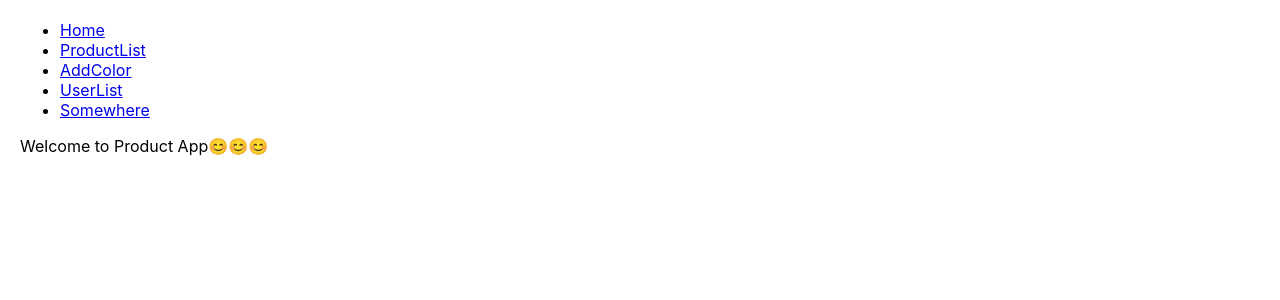
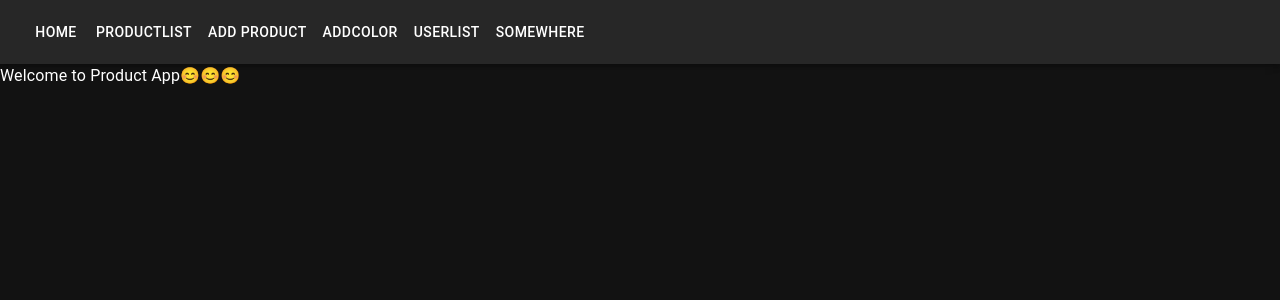
Before and after one commit to SangeethaShanmugm/b52-react, a React (Create React App) app: page / in a window 1280 px wide. Shown: the top 300 px of the page. Built offline with nearby package versions, Linux system fonts and the light colour scheme.

Commit message:
added theme

```diff
--- a/src/App.js
+++ b/src/App.js
@@ -1,6 +1,6 @@
 import './App.css';
 import { AddColor } from './AddColor';
-import { Routes, Route, Link, Navigate } from "react-router-dom"
+import { Routes, Route, Link, Navigate, useNavigate } from "react-router-dom"
 import { Msg } from "./Msg"
 import { UserList } from './components/UserList';
 import { Home } from './components/Home';
@@ -8,6 +8,14 @@ import { ProductList } from './components/ProductList';
 import { ProductDetails } from './components/ProductDetails';
 import { useState } from 'react';
 import Example from "./Example"
+import { AddProduct } from "./components/Addproduct"
+import AppBar from '@mui/material/AppBar';
+import Toolbar from '@mui/material/Toolbar';
+import { Button } from '@mui/material';
+import { ThemeProvider, createTheme } from '@mui/material/styles';
+import CssBaseline from '@mui/material/CssBaseline';
+
+
 
 export const INITIAL_PRODUCT_LIST = [
   {
@@ -117,16 +125,34 @@ function App() {
   //Lifting the state up => lifted from child to parent
   const [productList, setProductList] = useState(INITIAL_PRODUCT_LIST)
 
+
+  //1. Creating - createContext ✅
+  //2. Publisher - provider  - context.Provider  ✅
+  //3. Subscriber  -useContext - useContext(context)
+
+  const darkTheme = createTheme({
+    palette: {
+      mode: 'dark',
+    },
+  });
+
+  const navigate = useNavigate()
+
   return (
+    <ThemeProvider theme={darkTheme}>
+      <CssBaseline />
       <div className="App">
-      <nav>
+        {/* <nav>
         <ul>
           <li>
-            {/* Link changes page without refresh */}
+            Link changes page without refresh
             <Link to="/">Home</Link>
           </li>
           <li>
             <Link to="/products">ProductList</Link>
+          </li>
+          <li>
+            <Link to="/products/add">Add Product</Link>
           </li>
           <li>
             <Link to="/color-game">AddColor</Link>
@@ -138,11 +164,24 @@ function App() {
             <Link to="/somewhere">Somewhere</Link>
           </li>
         </ul>
-      </nav>
+      </nav> */}
+
+        <AppBar position="static">
+          <Toolbar>
+            <Button color="inherit" onClick={() => navigate("/")}>Home</Button>
+            <Button color="inherit" onClick={() => navigate("/products")}>ProductList</Button>
+            <Button color="inherit" onClick={() => navigate("/products/add")}>Add Product</Button>
+            <Button color="inherit" onClick={() => navigate("/color-game")}>AddColor</Button>
+            <Button color="inherit" onClick={() => navigate("/profile")}>UserList</Button>
+            <Button color="inherit" onClick={() => navigate("/somewhere")}>Somewhere</Button>
+          </Toolbar>
+        </AppBar>
         <Routes>
           <Route path="/" element={<Home />} />
-        <Route path="/products" element={<ProductList productList={productList} setProductList={setProductList} />} />
+          <Route path="/products" element={<ProductList productList={productList} />} />
           <Route path="/products/:productid" element={<ProductDetails productList={productList} />} />
+          <Route path="/products/add" element={<AddProduct productList={productList} setProductList={setProductList} />} />
+
 
           <Route path="/color-game" element={<AddColor />} />
           <Route path="/profile" element={<UserList />} />
@@ -154,6 +193,7 @@ function App() {
           <Route path="*" element={<Navigate replace to="/404" />} />
         </Routes>
       </div>
+    </ThemeProvider>
   );
 
 }
--- /dev/null
+++ b/src/components/Addproduct.js
@@ -0,0 +1,60 @@
+import { useState } from "react"
+import { Button, TextField } from '@mui/material';
+import { useNavigate } from "react-router-dom"
+
+export function AddProduct({ productList, setProductList }) {
+
+    const [name, setName] = useState("")
+    const [poster, setPoster] = useState("")
+    const [rating, setRating] = useState("")
+    const [price, setPrice] = useState("")
+    const [summary, setSummary] = useState("")
+
+    const navigate = useNavigate()
+
+    return (
+        <div className="add-product-form">
+
+            <TextField label="Name" variant="standard" value={name}
+                onChange={(event) => setName(event.target.value)} />
+
+            <TextField label="Poster" variant="standard" value={poster}
+                onChange={(event) => setPoster(event.target.value)} />
+
+            <TextField label="Rating" variant="standard" value={rating}
+                onChange={(event) => setRating(event.target.value)} />
+
+            <TextField label="Price" variant="standard" value={price}
+                onChange={(event) => setPrice(event.target.value)} />
+
+            <TextField label="Summary" variant="standard" value={summary}
+                onChange={(event) => setSummary(event.target.value)} />
+
+
+            {/* copy the productList and add newProduct to it */}
+
+            <Button variant="contained" onClick={() => {
+                const newProduct = {
+                    name: name,
+                    poster: poster,
+                    price: price,
+                    rating: rating,
+                    summary: summary
+                }
+                setProductList([...productList, newProduct]);
+                console.log("newProduct =>", newProduct)
+                navigate("/products")
+            }
+
+            }>Add Product</Button>
+
+
+        </div>
+    )
+}
+
+//Task =  15 mins
+// Add Products
+// 5  input fields
+//(poster, name, price, rating, summary )
+// Add product button
--- a/src/components/ProductList.js
+++ b/src/components/ProductList.js
@@ -5,55 +5,13 @@ import { Button, TextField } from '@mui/material';
 // import TextField from '@mui/material/TextField';
 
 
-export function ProductList({ productList, setProductList }) {
+export function ProductList({ productList }) {
   // const productList = INITIAL_PRODUCT_LIST;
 
 
-
-  const [name, setName] = useState("")
-  const [poster, setPoster] = useState("")
-  const [rating, setRating] = useState("")
-  const [price, setPrice] = useState("")
-  const [summary, setSummary] = useState("")
-
   return (
     <div>
-      <div className="add-product-form">
 
-        <TextField label="Name" variant="standard" value={name}
-          onChange={(event) => setName(event.target.value)} />
-
-        <TextField label="Poster" variant="standard" value={poster}
-          onChange={(event) => setPoster(event.target.value)} />
-
-        <TextField label="Rating" variant="standard" value={rating}
-          onChange={(event) => setRating(event.target.value)} />
-
-        <TextField label="Price" variant="standard" value={price}
-          onChange={(event) => setPrice(event.target.value)} />
-
-        <TextField label="Summary" variant="standard" value={summary}
-          onChange={(event) => setSummary(event.target.value)} />
-
-
-        {/* copy the productList and add newProduct to it */}
-
-        <Button variant="contained" onClick={() => {
-          const newProduct = {
-            name: name,
-            poster: poster,
-            price: price,
-            rating: rating,
-            summary: summary
-          }
-          setProductList([...productList, newProduct]);
-          console.log("newProduct =>", newProduct)
-        }
-
-        }>Add Product</Button>
-
-
-      </div>
       <div className='product-list'>
         {productList.map((pd, index) => (
           <Product key={index} product={pd} id={index} />
@@ -64,9 +22,3 @@ export function ProductList({ productList, setProductList }) {
 
   );
 }
-
-//Task =  15 mins
-// Add Products
-// 5  input fields
-//(poster, name, price, rating, summary )
-// Add product button
```
Lines whose indentation alone changed are shown as unchanged.
